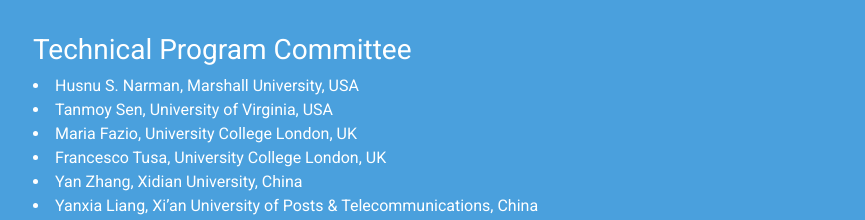
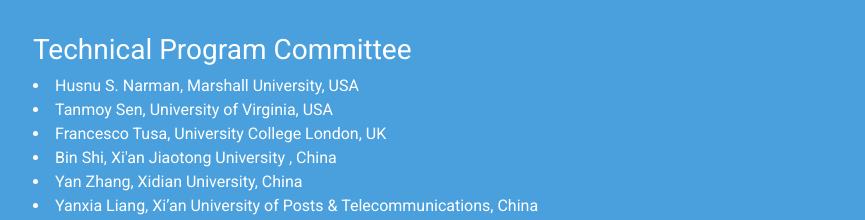
Before and after one commit to eccn-2019/pages, a plain HTML site: page index.html in a window 1280 px wide. Shown: the part 3360-3580 px from the top of the page, without its empty margins (366-1231 px from the left). Drawn offline with Linux system fonts and the light colour scheme.

Commit message:
eccn2019

```diff
--- a/index.html
+++ b/index.html
@@ -168,9 +168,10 @@ body {
 			<h3>Technical Program Committee</h3>
               <li>Husnu S. Narman, Marshall University, USA</li>
               <li>Tanmoy Sen, University of Virginia, USA</li>
-              <!--<li>Fatemeh Jalali, IBM Research, USA</li>-->
-              <li>Maria Fazio, University College London, UK</li>
+              <!--<li>Fatemeh Jalali, IBM Research, USA</li>
+              <li>Maria Fazio, University College London, UK</li>-->
               <li>Francesco Tusa, University College London, UK</li>
+			  <li>Bin Shi, Xi'an Jiaotong University , China</li>
               <li>Yan Zhang, Xidian University, China</li>
               <li>Yanxia Liang, Xi’an University of Posts & Telecommunications, China</li>
             <br><br>
```
